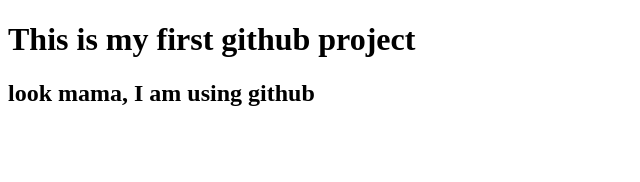
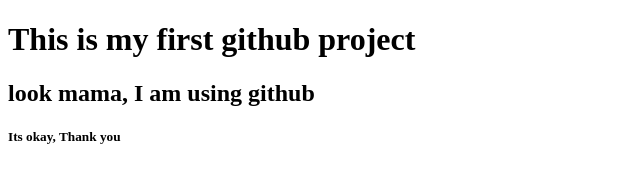
Before and after one commit to MasumBillahMusa/my-first-website, a plain HTML site: page index.html in a window 1280 px wide. Shown: the full height of the page, 0-640 px from the left. Drawn offline with Linux system fonts and the light colour scheme.

Commit message:
okay i add tahnk you

```diff
--- a/index.html
+++ b/index.html
@@ -8,5 +8,6 @@
 <body>
     <h1>This is my first github project</h1>
     <h2>look mama, I am using github</h2>
+    <h5>Its okay, Thank you</h5>
 </body>
 </html>
```
